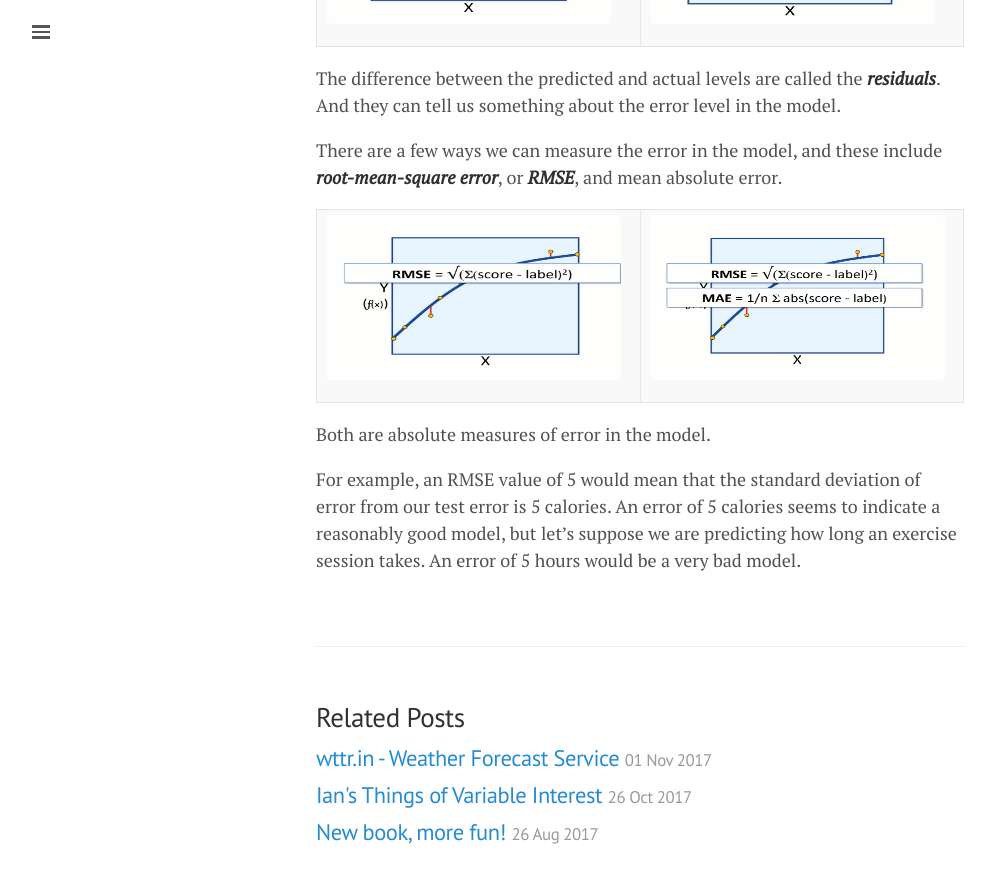
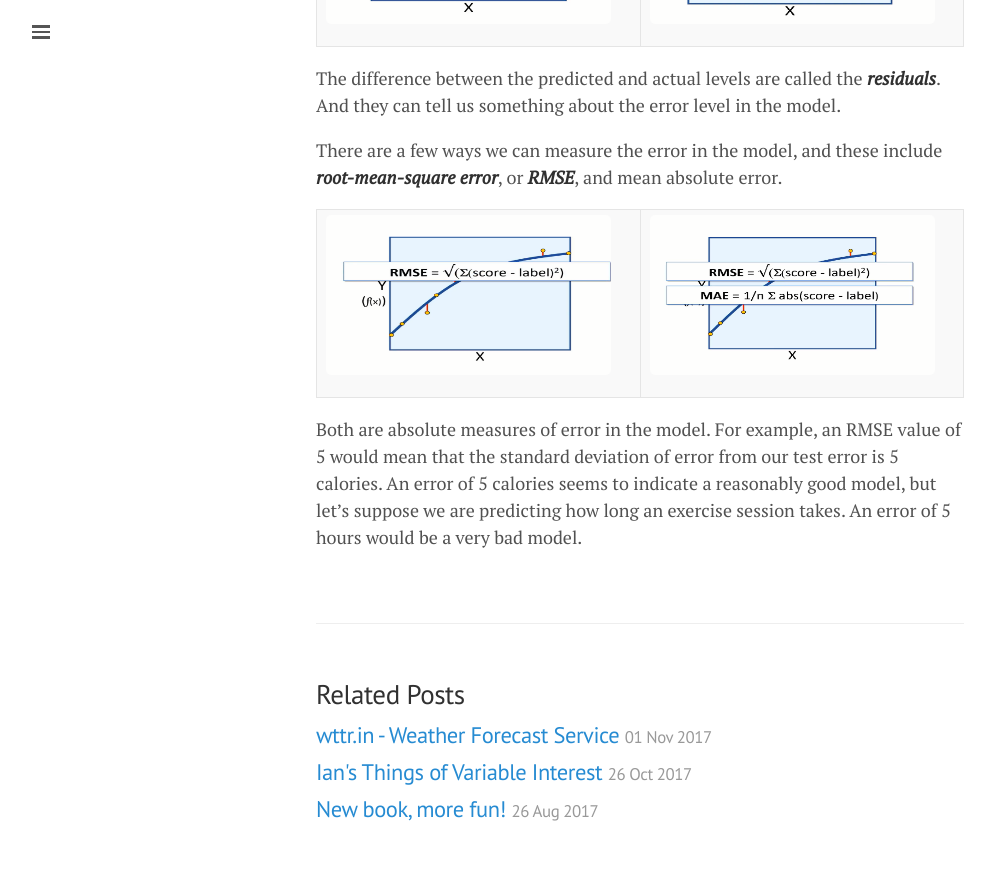
Before and after one commit to lgeurts/lgeurts.github.io, a Jekyll site: the page built from _posts/2018-06-29-artificial-intelligence-basics.md, in a window 1280 px wide and 900 px high, scrolled down 3731 px. Shown: the top 883 px of the window, without its empty margins (0-995 px from the left). Built offline with Jekyll 4.4.1, drawn with Linux system fonts in a browser that asks for light colours; nearby versions of some CDN libraries.

Commit message:
Update 2018-06-29-artificial-intelligence-basics.md

```diff
--- a/_posts/2018-06-29-artificial-intelligence-basics.md
+++ b/_posts/2018-06-29-artificial-intelligence-basics.md
@@ -101,8 +101,6 @@ The difference between the predicted and actual levels are called the ***residua
 There are a few ways we can measure the error in the model, and these include ***root-mean-square error***, or ***RMSE***, and mean absolute error.
 
 :-----------------:|:-----------------:
-<img src="/assets/artificial-intelligence/plotted-chart-5.png" align="left" width="295" height="165" alt="RMSE"> | <img src="/assets/artificial-intelligence/plotted-chart-6.png" align="left" width="295" height="165" alt="MAE">
+<img src="/assets/artificial-intelligence/plotted-chart-5.png" align="left" width="285" height="160" alt="RMSE"> | <img src="/assets/artificial-intelligence/plotted-chart-6.png" align="left" width="285" height="160" alt="MAE">
 
-Both are absolute measures of error in the model.
-
-For example, an RMSE value of 5 would mean that the standard deviation of error from our test error is 5 calories. An error of 5 calories seems to indicate a reasonably good model, but let's suppose we are predicting how long an exercise session takes. An error of 5 hours would be a very bad model.
+Both are absolute measures of error in the model. For example, an RMSE value of 5 would mean that the standard deviation of error from our test error is 5 calories. An error of 5 calories seems to indicate a reasonably good model, but let's suppose we are predicting how long an exercise session takes. An error of 5 hours would be a very bad model.
```
